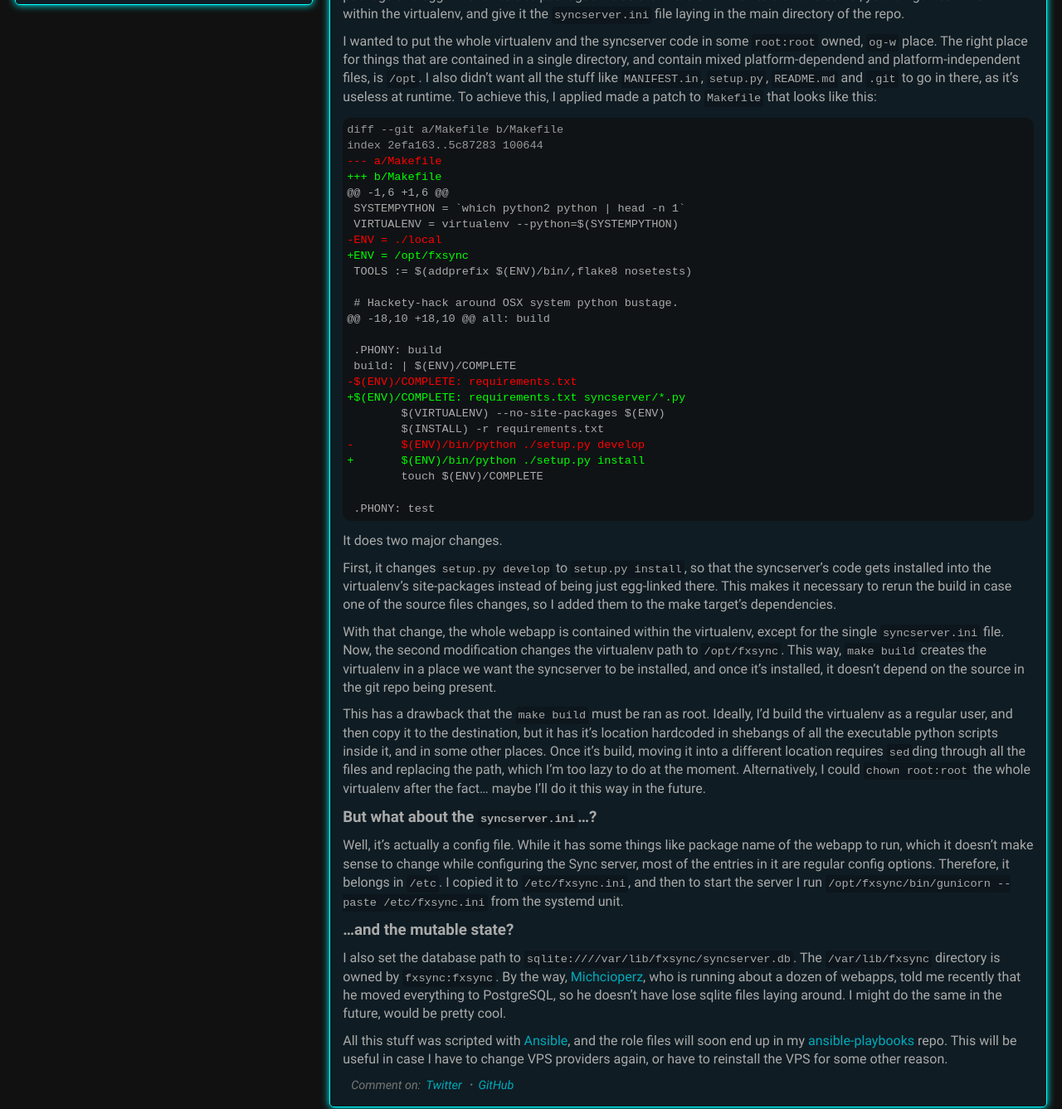
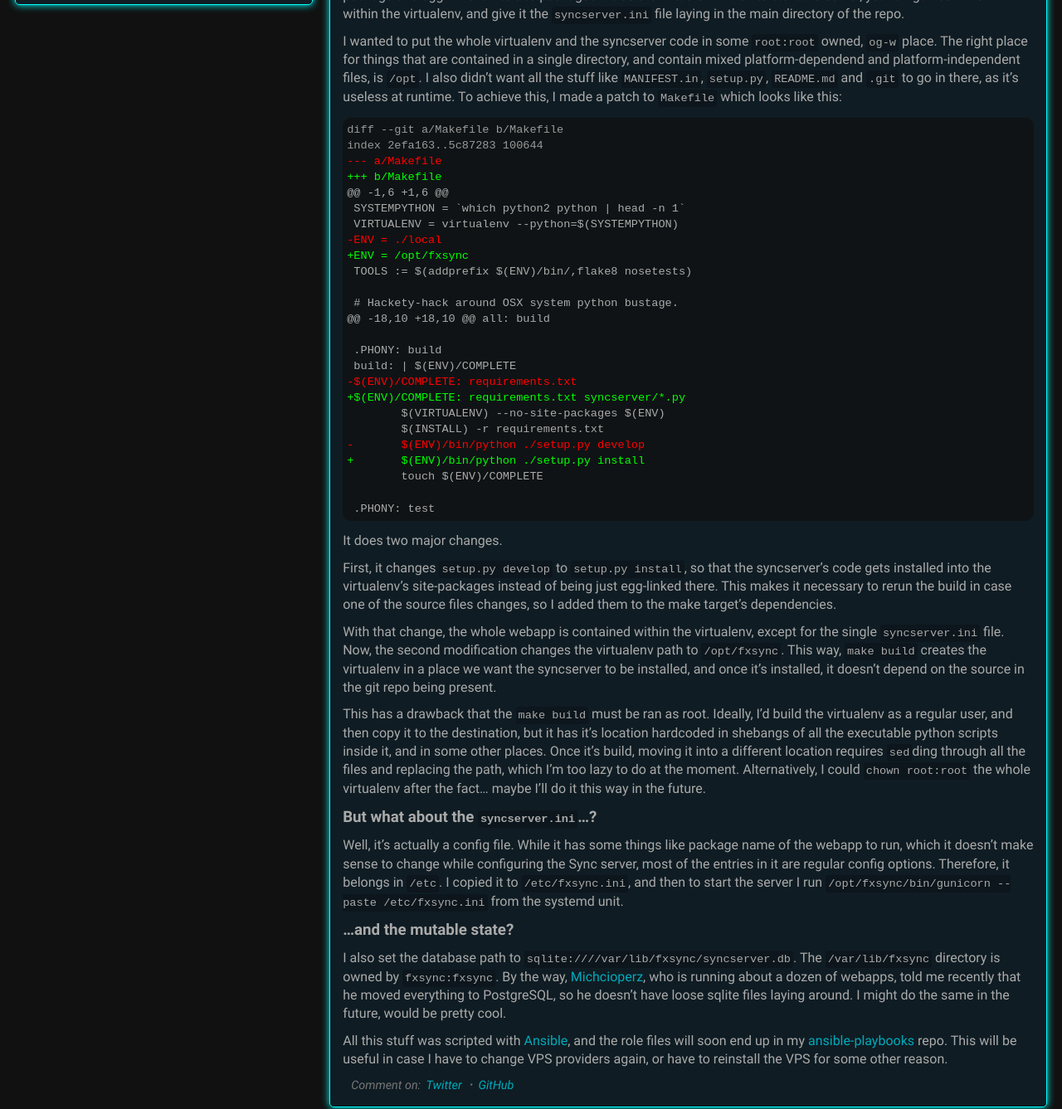
Before and after one commit to Wolf480pl/wolf480pl.github.com, a Jekyll site: the page built from _posts/2016-04-03-adventures-installing-firefox-sync.md, in a window 1280 px wide. Shown: the part 662-1999 px from the top of the page at 83% size. Built offline with Jekyll 4.4.1, drawn with Linux system fonts in a browser that asks for light colours.

Commit message:
Fix typos in "Adventures with installing Firefox Sync"

````diff
--- a/_posts/2016-04-03-adventures-installing-firefox-sync.md
+++ b/_posts/2016-04-03-adventures-installing-firefox-sync.md
@@ -13,7 +13,7 @@ Yesterday, I decided it's time to finally install [Firefox Sync][fxsync] server
 
 The official way of installing Sync server is to install a few dependencies, clone the repo, and run `make build` in it. `make build` sets up a python virtualenv in the `./local` directory, and does `setup.py develop`, which half-builds the package and egg-links it into site-packages inside the virtualenv. Then to start the server, you run gunicorn from within the virtualenv, and give it the `syncserver.ini` file laying in the main directory of the repo.
 
-I wanted to put the whole virtualenv and the syncserver code in some `root:root` owned, `og-w` place. The right place for things that are contained in a single directory, and contain mixed platform-dependend and platform-independent files, is `/opt`. I also didn't want all the stuff like `MANIFEST.in`, `setup.py`, `README.md` and `.git` to go in there, as it's useless at runtime. To achieve this, I applied made a patch to `Makefile` that looks like this:
+I wanted to put the whole virtualenv and the syncserver code in some `root:root` owned, `og-w` place. The right place for things that are contained in a single directory, and contain mixed platform-dependend and platform-independent files, is `/opt`. I also didn't want all the stuff like `MANIFEST.in`, `setup.py`, `README.md` and `.git` to go in there, as it's useless at runtime. To achieve this, I made a patch to `Makefile` which looks like this:
 
 ```diff
 diff --git a/Makefile b/Makefile
@@ -57,7 +57,7 @@ Well, it's actually a config file. While it has some things like package name of
 
 ### ...and the mutable state?
 
-I also set the database path to `sqlite:////var/lib/fxsync/syncserver.db`. The `/var/lib/fxsync` directory is owned by `fxsync:fxsync`. By the way, <a rel="friend" href="https://ijestfajnie.pl">Michcioperz</a>, who is running about a dozen of webapps, told me recently that he moved everything to PostgreSQL, so he doesn't have lose sqlite files laying around. I might do the same in the future, would be pretty cool.
+I also set the database path to `sqlite:////var/lib/fxsync/syncserver.db`. The `/var/lib/fxsync` directory is owned by `fxsync:fxsync`. By the way, <a rel="friend" href="https://ijestfajnie.pl">Michcioperz</a>, who is running about a dozen of webapps, told me recently that he moved everything to PostgreSQL, so he doesn't have loose sqlite files laying around. I might do the same in the future, would be pretty cool.
 
 All this stuff was scripted with [Ansible], and the role files will soon end up in my [ansible-playbooks] repo. This will be useful in case I have to change VPS providers again, or have to reinstall the VPS for some other reason.
 
````
